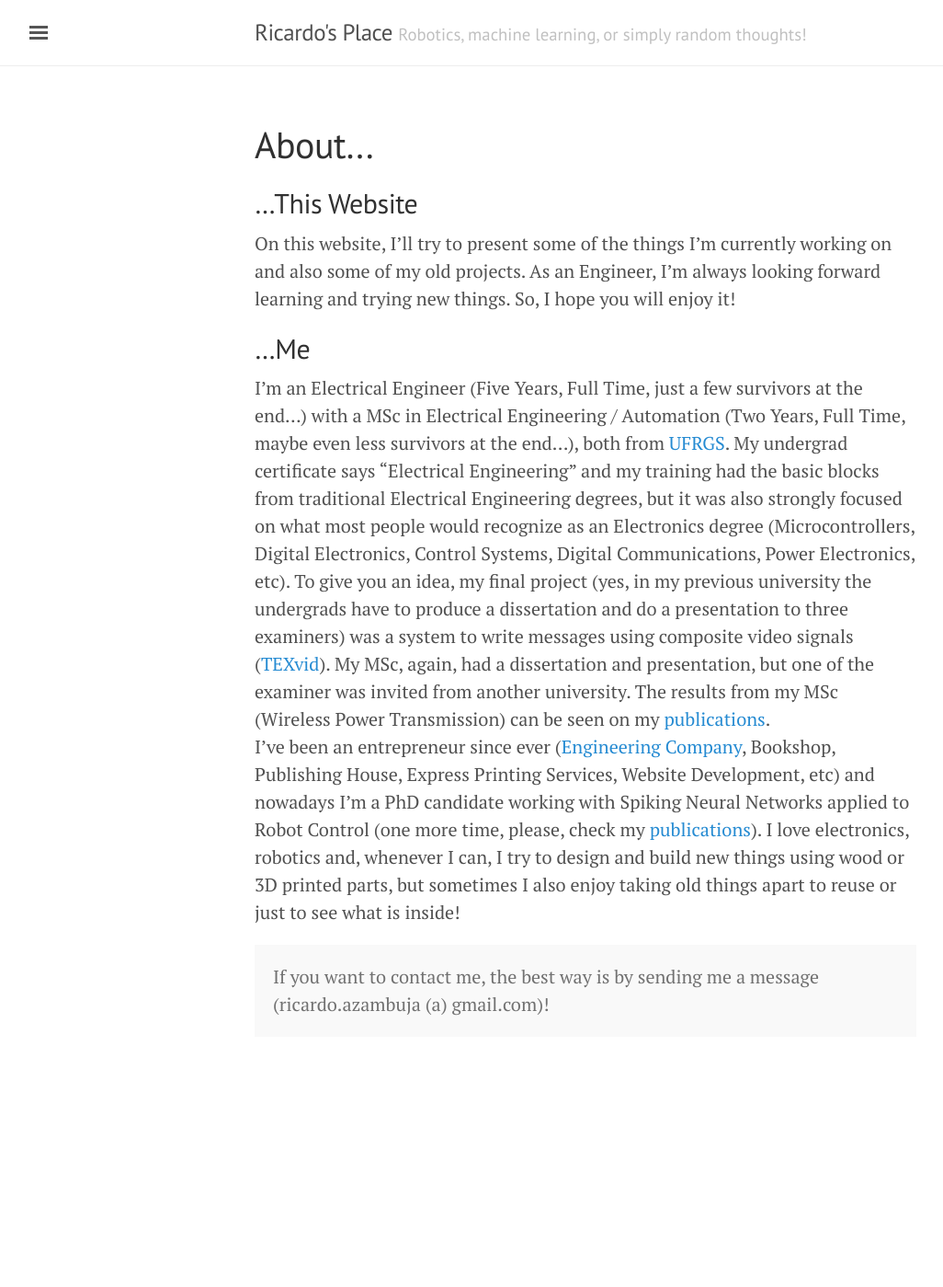
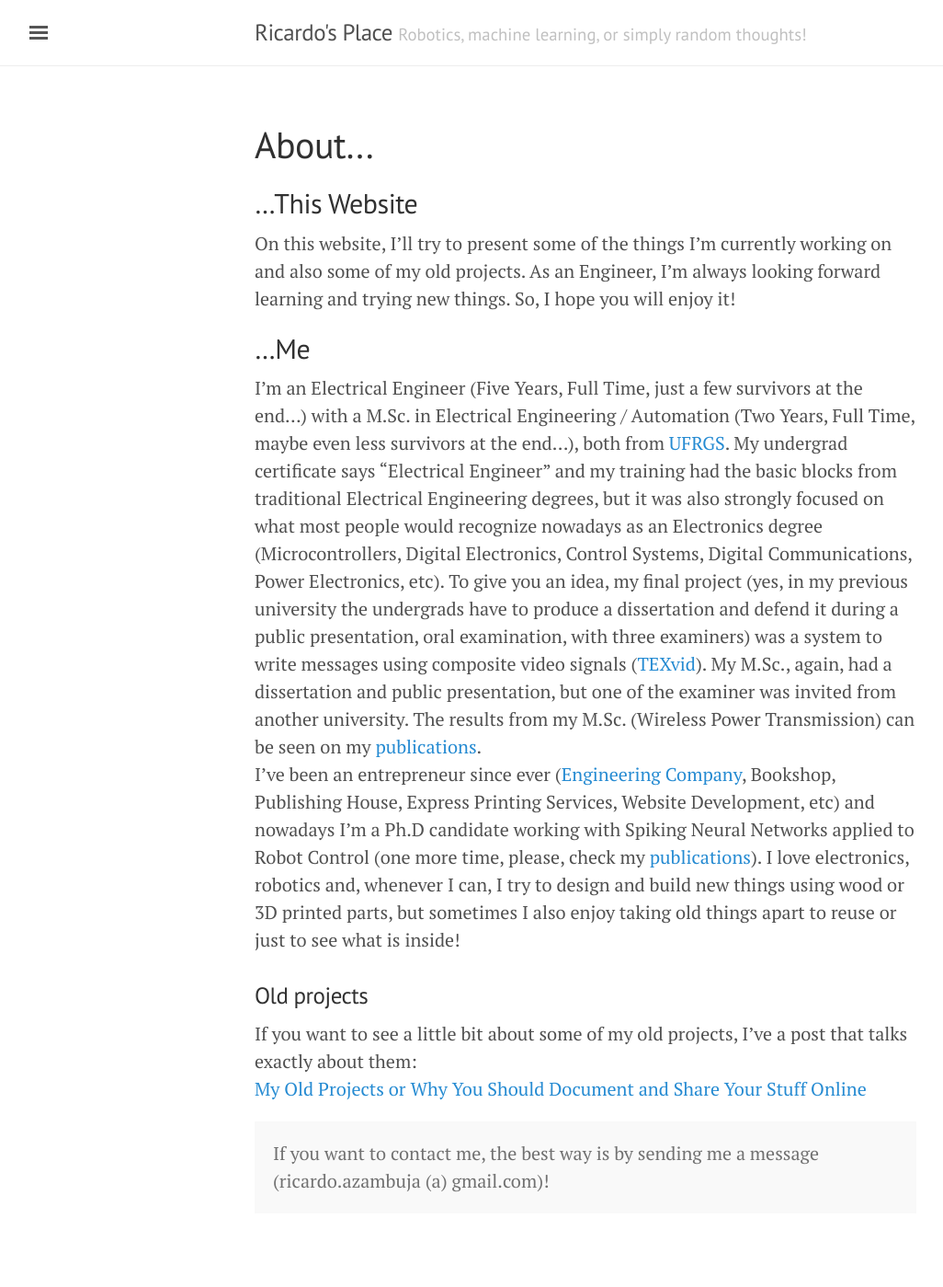
Before and after one commit to ricardodeazambuja/ricardodeazambuja.github.io, a Jekyll site: the page built from _pages/about.md, in a window 1280 px wide. Shown: the whole page at 92% size, without its empty margins (3-1029 px from the left). Built offline with Jekyll 4.4.1, drawn with Linux system fonts in a browser that asks for light colours; before the commit the page ends 1207 px from its top, so only the background shows below that.

Commit message:
Update about.md

```diff
--- a/_pages/about.md
+++ b/_pages/about.md
@@ -6,8 +6,13 @@ title: About...
 On this website, I'll try to present some of the things I'm currently working on and also some of my old projects. As an Engineer, I'm always looking forward learning and trying new things. So, I hope you will enjoy it!
 
 ## ...Me
-I'm an Electrical Engineer (Five Years, Full Time, just a few survivors at the end...) with a MSc in Electrical Engineering / Automation (Two Years, Full Time, maybe even less survivors at the end...), both from [UFRGS](http://www.ufrgs.br/english/home). My undergrad certificate says "Electrical Engineering" and my training had the basic blocks from traditional Electrical Engineering degrees, but it was also strongly focused on what most people would recognize as an Electronics degree (Microcontrollers, Digital Electronics, Control Systems, Digital Communications, Power Electronics, etc). To give you an idea, my final project (yes, in my previous university the undergrads have to produce a dissertation and do a presentation to three examiners) was a system to write messages using composite video signals ([TEXvid](https://github.com/ricardodeazambuja/TEXvid)). My MSc, again, had a dissertation and presentation, but one of the examiner was invited from another university. The results from my MSc (Wireless Power Transmission) can be seen on my [publications](../publications/).
-I've been an entrepreneur since ever ([Engineering Company](http://ricardodeazambuja.com/azamec/index_e.html), Bookshop, Publishing House, Express Printing Services, Website Development, etc) and nowadays I'm a PhD candidate working with Spiking Neural Networks applied to Robot Control (one more time, please, check my [publications](../publications/)). I love electronics, robotics and, whenever I can, I try to design and build new things using wood or 3D printed parts, but sometimes I also enjoy taking old things apart to reuse or just to see what is inside!
+I'm an Electrical Engineer (Five Years, Full Time, just a few survivors at the end...) with a M.Sc. in Electrical Engineering / Automation (Two Years, Full Time, maybe even less survivors at the end...), both from [UFRGS](http://www.ufrgs.br/english/home). My undergrad certificate says "Electrical Engineer" and my training had the basic blocks from traditional Electrical Engineering degrees, but it was also strongly focused on what most people would recognize nowadays as an Electronics degree (Microcontrollers, Digital Electronics, Control Systems, Digital Communications, Power Electronics, etc). To give you an idea, my final project (yes, in my previous university the undergrads have to produce a dissertation and defend it during a public presentation, oral examination, with three examiners) was a system to write messages using composite video signals ([TEXvid](https://github.com/ricardodeazambuja/TEXvid)). My M.Sc., again, had a dissertation and public presentation, but one of the examiner was invited from another university. The results from my M.Sc. (Wireless Power Transmission) can be seen on my [publications](../publications/).
+I've been an entrepreneur since ever ([Engineering Company](http://ricardodeazambuja.com/azamec/index_e.html), Bookshop, Publishing House, Express Printing Services, Website Development, etc) and nowadays I'm a Ph.D candidate working with Spiking Neural Networks applied to Robot Control (one more time, please, check my [publications](../publications/)). I love electronics, robotics and, whenever I can, I try to design and build new things using wood or 3D printed parts, but sometimes I also enjoy taking old things apart to reuse or just to see what is inside!
+
+### Old projects
+If you want to see a little bit about some of my old projects, I've a post that talks exactly about them:
+[My Old Projects or Why You Should Document and Share Your Stuff Online](.../projects/2016/12/19/old_projects/)
+
 
 <p class="message">
 If you want to contact me, the best way is by sending me a message (ricardo.azambuja (a) gmail.com)!
```
